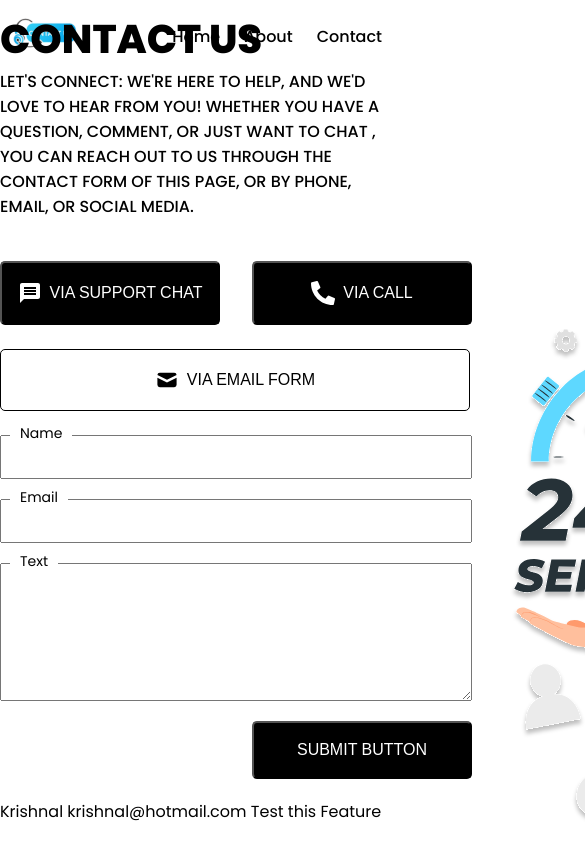
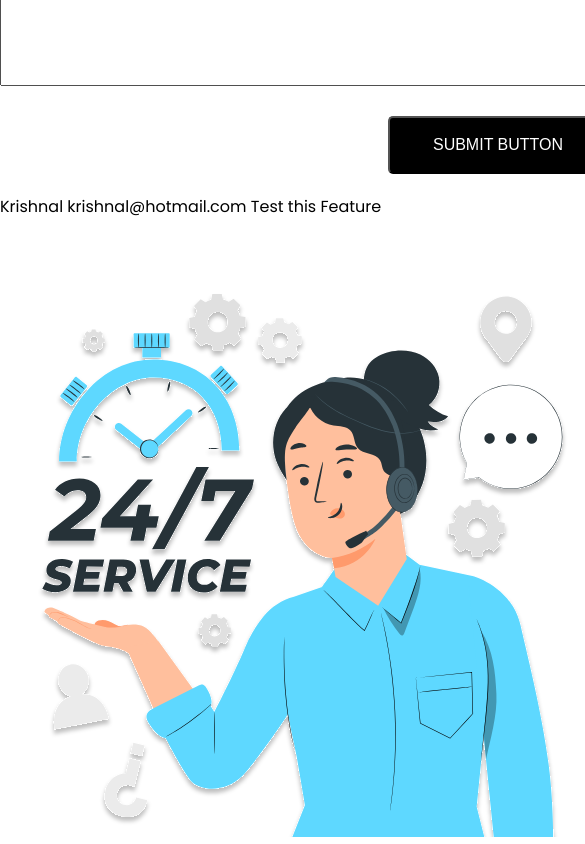
Before and after one commit to killshotroxs/contact-us, a React (Vite) app: page / in a window 390 px wide. Shown: the top 844 px of the page, 585 px wide, since content can reach past the window. Built offline with nearby package versions, Linux system fonts and the light colour scheme.

Commit message:
Update contact.module.css

```diff
--- a/src/components/ContactForm/contact.module.css
+++ b/src/components/ContactForm/contact.module.css
@@ -1,5 +1,6 @@
 .container {
   display: flex;
+  flex-wrap: wrap;
   max-width: 1000px;
   margin: 0 auto;
   margin-top: 40px;
@@ -12,6 +13,8 @@
 
 .contact_form {
   display: flex;
+  flex: 1;
+  min-width: 300px;
   flex-direction: column;
   gap: 24px;
 }
@@ -43,3 +46,43 @@
   background-color: white;
   padding: 0 10px;
 }
+
+@media screen and (max-width: 768px) {
+  .container {
+    display: block; /* Stack the form and image on smaller screens */
+  }
+
+  .contact_image {
+    margin-top: 20px; /* Add separation between form and image */
+  }
+}
+
+.top_btn {
+  display: flex;
+  flex-direction: row;
+  justify-content: space-between;
+
+  @media screen and (max-width: 480px) {
+    flex-direction: column;
+    align-items: stretch;
+
+    > *:not(:last-child) {
+      margin-bottom: 10px;
+    }
+  }
+}
+
+.form_control {
+  margin-bottom: 15px;
+}
+
+@media screen and (max-width: 768px) {
+  .form_control label,
+  .form_control input,
+  .form_control textarea {
+  }
+
+  .form_control {
+    margin-bottom: 10px;
+  }
+}
```
